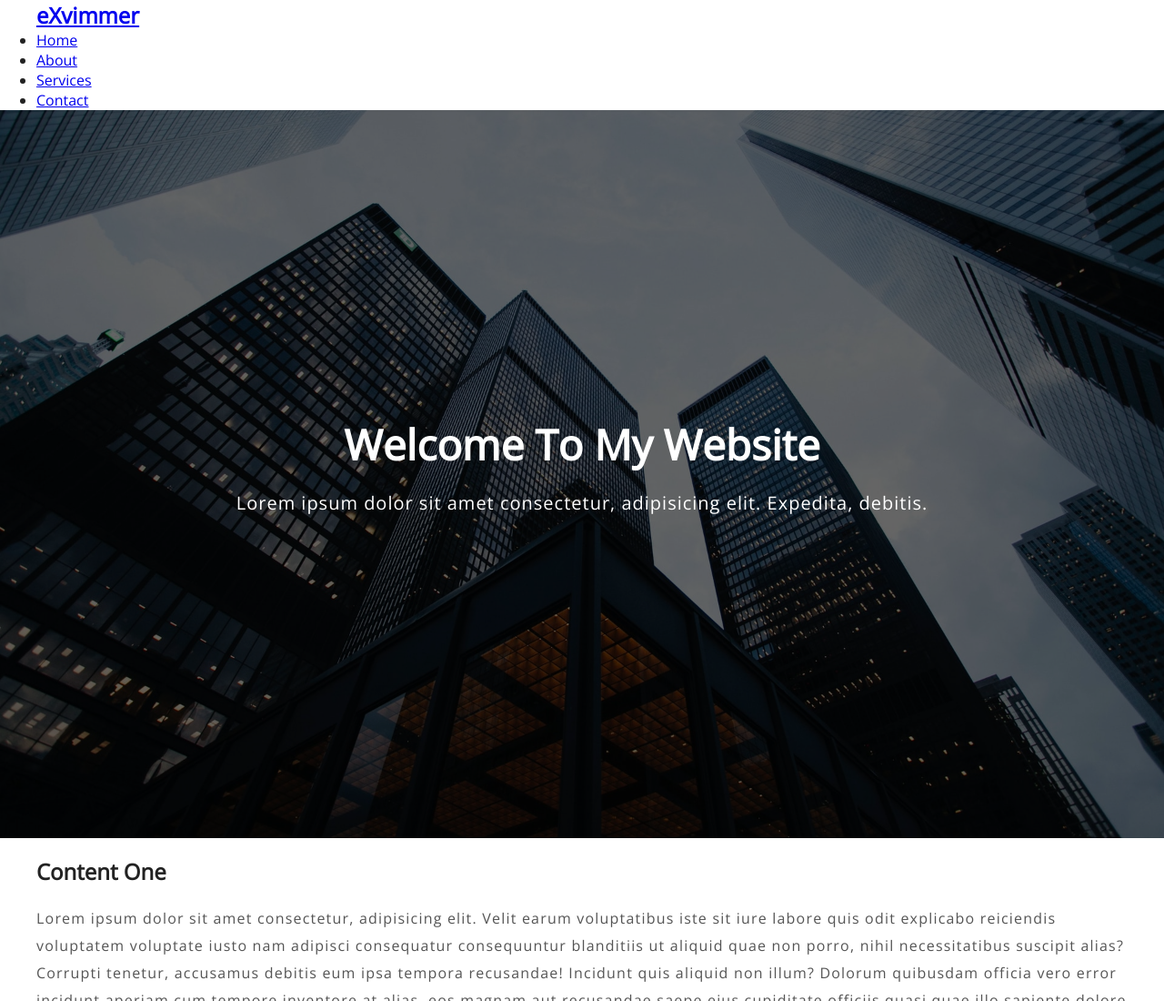
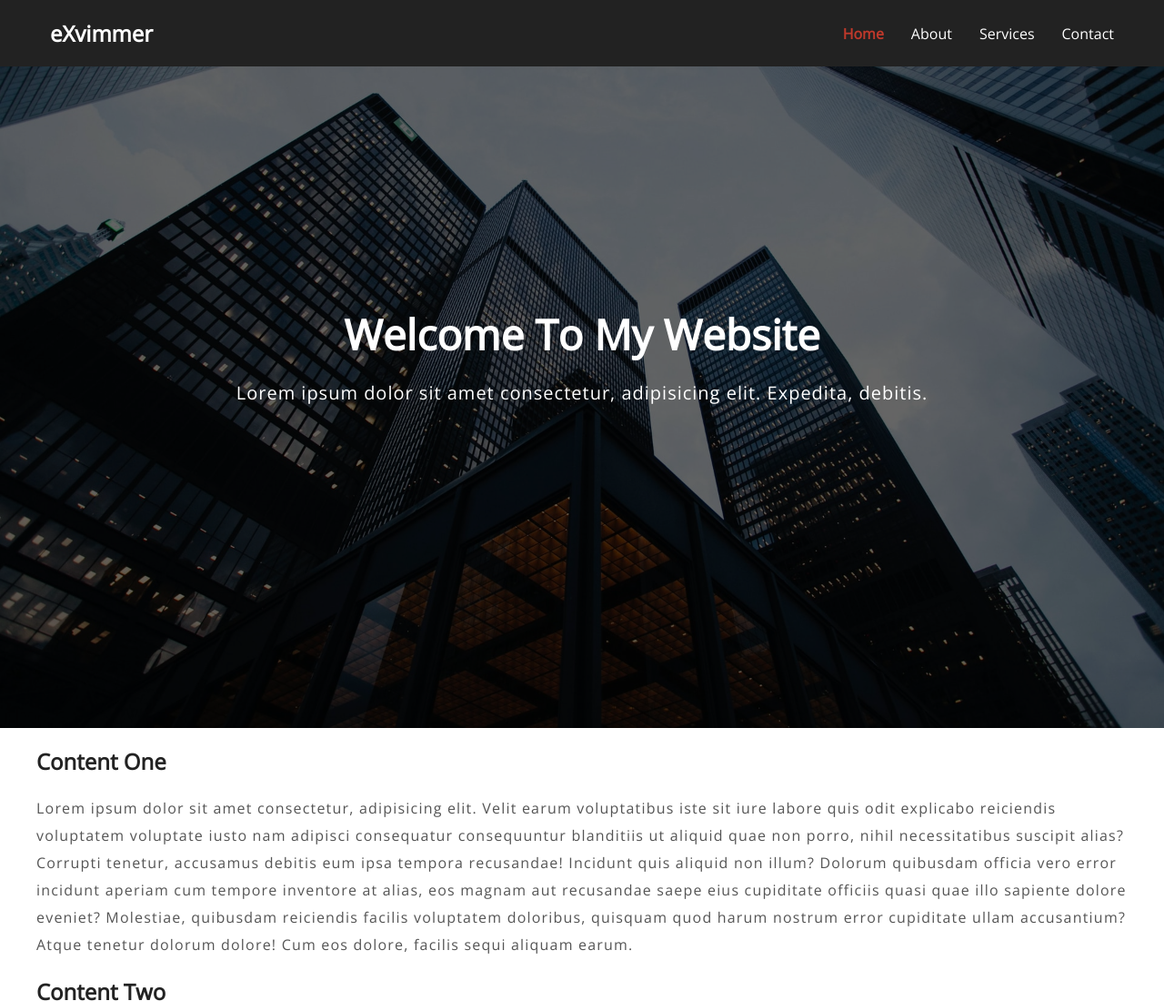
Before and after one commit to eXvimmer/50projects_in_50_days_course, a website: page 25_sticky_navigation/index.html in a window 1280 px wide. Shown: the top 1100 px of the page at 91% size. Drawn offline with nearby package versions, Linux system fonts and the light colour scheme.

Commit message:
Sticky navbar: style nav and add a script to make it active in a certain point.

```diff
--- a/25_sticky_navigation/index.html
+++ b/25_sticky_navigation/index.html
@@ -11,7 +11,7 @@
       <div class="container">
         <h1 class="logo"><a href="#">eXvimmer</a></h1>
         <ul>
-          <li><a href="#" class="active">Home</a></li>
+          <li><a href="#" class="current">Home</a></li>
           <li><a href="#">About</a></li>
           <li><a href="#">Services</a></li>
           <li><a href="#">Contact</a></li>
--- a/25_sticky_navigation/public/script.js
+++ b/25_sticky_navigation/public/script.js
@@ -0,0 +1,9 @@
+const nav = document.querySelector(".nav");
+
+window.addEventListener("scroll", fixNav);
+
+function fixNav() {
+  window.scrollY > nav.offsetHeight + 150
+    ? nav.classList.add("active")
+    : nav.classList.remove("active");
+}
--- a/25_sticky_navigation/public/styles/style.scss
+++ b/25_sticky_navigation/public/styles/style.scss
@@ -17,6 +17,56 @@ body {
 .container {
   max-width: 1200px;
   margin: 0 auto;
+}
+
+.nav {
+  position: fixed;
+  background-color: #222;
+  top: 0;
+  left: 0;
+  right: 0;
+  transition: all 0.3s ease-in-out;
+
+  .container {
+    display: flex;
+    justify-content: space-between;
+    align-items: center;
+    padding: 20px 0;
+    transition: all 0.3s ease-in-out;
+  }
+
+  ul {
+    display: flex;
+    align-items: center;
+    justify-content: center;
+    list-style-type: none;
+  }
+
+  a {
+    color: #fff;
+    text-decoration: none;
+    padding: 7px 15px;
+    transition: all 0.3s ease-in-out;
+  }
+
+  &.active {
+    background-color: #fff;
+    box-shadow: 0 2px 10px rgba(black, 0.3);
+
+    .container {
+      padding: 10px 0;
+    }
+
+    a {
+      color: #000;
+    }
+  }
+
+  a.current,
+  a:hover {
+    color: #c0392b;
+    font-weight: bold;
+  }
 }
 
 .hero {
```
Also changed, not shown: 25_sticky_navigation/public/styles/style.css, 1 other file.
